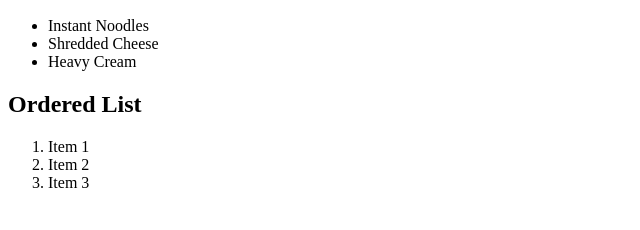
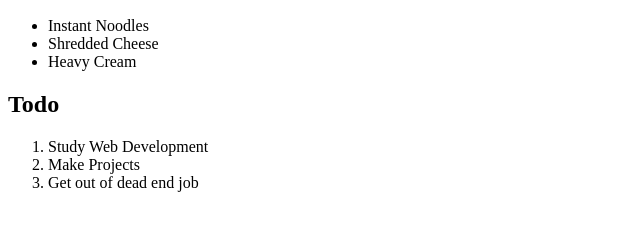
Before and after one commit to MarkSemaan/html-boilerplate, a plain HTML site: page index.html in a window 1280 px wide. Shown: the part 110-340 px from the top of the page, without its empty margins (0-640 px from the left). Drawn offline with Linux system fonts and the light colour scheme.

Commit message:
refactor(index.html): update todo list items and heading

```diff
--- a/index.html
+++ b/index.html
@@ -13,11 +13,11 @@
             <li>Shredded Cheese</li>
             <li>Heavy Cream</li>
         </ul>
-        <h2>Ordered List</h2>
+        <h2>Todo</h2>
         <ol>
-            <li>Item 1</li>
-            <li>Item 2</li>
-            <li>Item 3</li>
+            <li>Study Web Development</li>
+            <li>Make Projects</li>
+            <li>Get out of dead end job</li>
         </ol>
     </body>
 </html>
```
